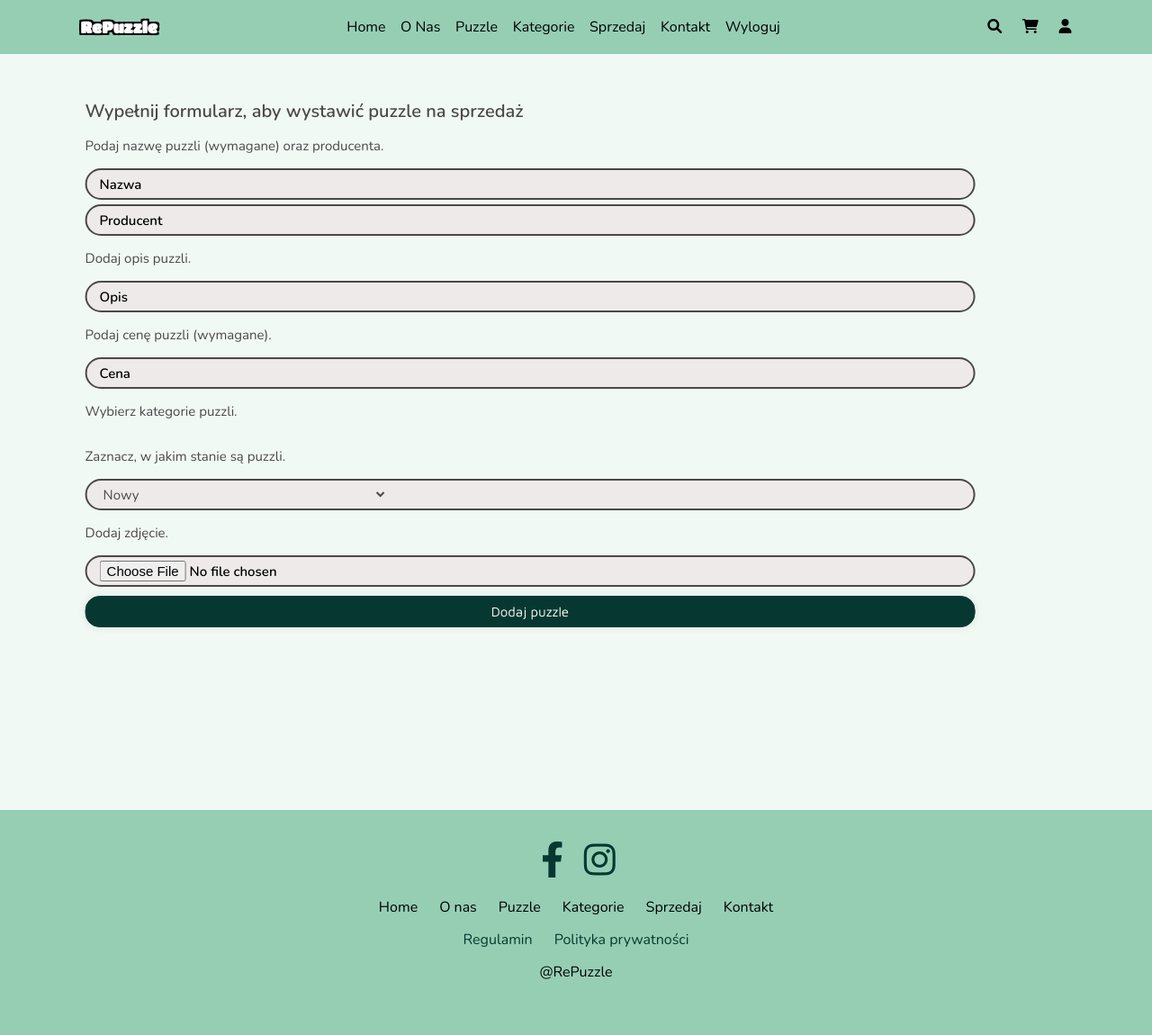
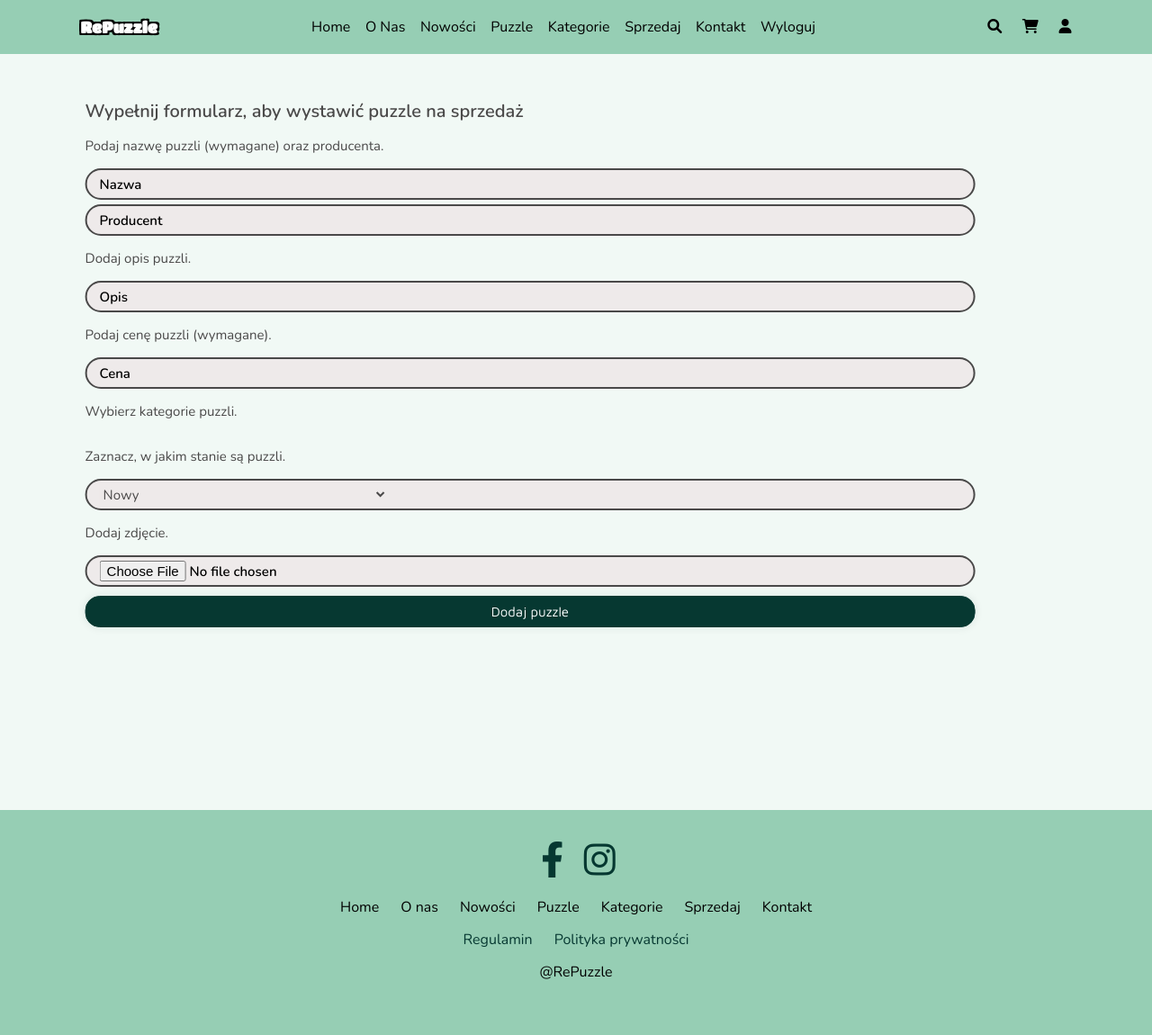
Before and after one commit to julkiea/Repuzzle, a Django app: page /add_puzzle/ in a window 1280 px wide. Shown: the whole page at 90% size. Run offline with Django 5.2, Linux system fonts and the light colour scheme; the visitor is signed in with stand-in values (Sample User, id 1); data that the repository does not hold is empty.

Commit message:
Add news link

```diff
--- a/website/templates/base.html
+++ b/website/templates/base.html
@@ -55,7 +55,9 @@
         <nav class="navbar">
             <a href="{% url 'home' %}#home">home</a>
             <a href="{% url 'home' %}#about">o nas</a>
+            <a href="{% url 'home' %}#news">nowości</a>
             <a href="{% url 'puzzle_list' %}">puzzle</a>
+
             <a href="#">kategorie</a>
             <a href="{% url 'add_puzzle' %}">sprzedaj</a>
             <a href="{% url 'home' %}#contact">kontakt</a>
@@ -105,7 +107,9 @@
       <div class="links">
         <a href="{% url 'home' %}#home">Home</a>
         <a href="{% url 'home' %}#about">O nas</a>
+        <a href="{% url 'home' %}#news">Nowości</a>
         <a href="{% url 'puzzle_list' %}">Puzzle</a>
+
         <a href="#">Kategorie</a>
         <a href="{% url 'add_puzzle' %}">Sprzedaj</a>
         <a href="{% url 'home' %}#contact">Kontakt</a>
```
